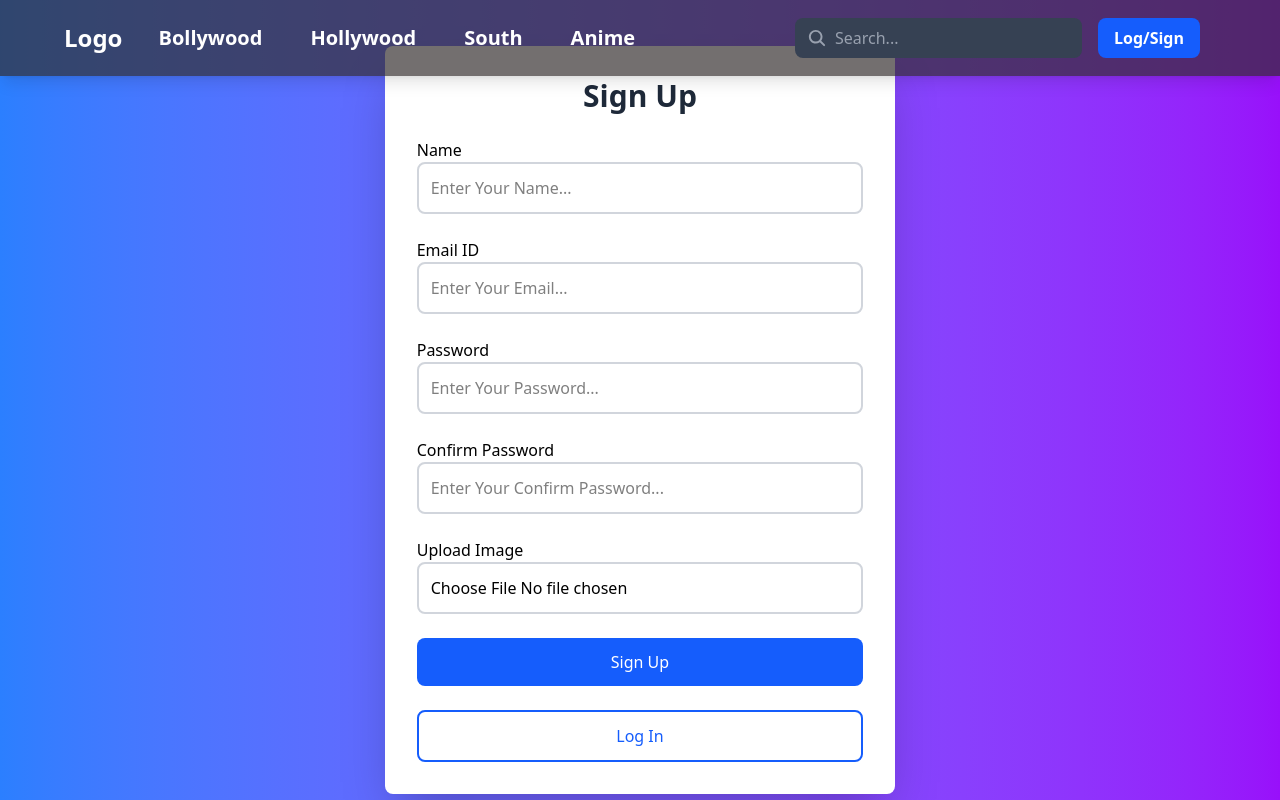
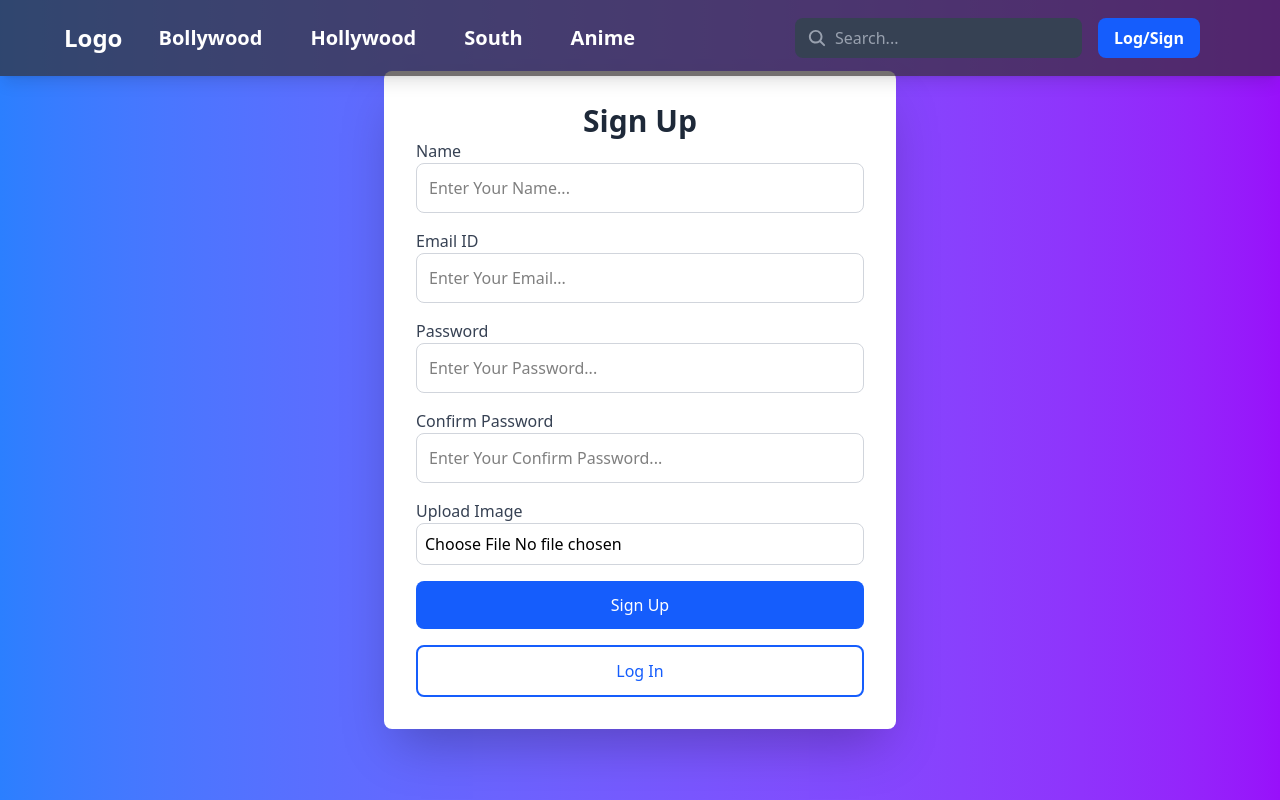
Before and after one commit to ravisingh007ravi/MovieAllTimeClient, a React (Vite) app: page /signup in a window 1280 px wide. Built offline with nearby package versions, Linux system fonts and the light colour scheme.

Commit message:
updated signup

```diff
--- a/src/components/Navbar/Navbar.jsx
+++ b/src/components/Navbar/Navbar.jsx
@@ -4,7 +4,6 @@ import { IoClose } from "react-icons/io5";
 import { Link } from 'react-router-dom';
 import DropdownMenu from './DropdownMenu';
 import Search from './Search';
-
 
 export default function Navbar() {
     const menuData = [
@@ -17,60 +16,65 @@ export default function Navbar() {
     const [login, setLogIn] = useState(false);
     const [bar, setBar] = useState(false);
 
-
-
     return (
-        <header className="fixed w-full top-0 z-50">
-            <nav className="flex items-center justify-between bg-[#332d2dae] px-4 py-4 shadow-lg md:px-8 lg:px-16">
-                {/* Left section */}
+        <header className="fixed w-full top-0 z-50 bg-[#332d2dae] shadow-lg">
+            <nav className="flex items-center justify-between px-4 py-4 md:px-8 lg:px-16">
+                {/* Left Section */}
                 <div className="flex items-center space-x-6">
                     <h1 className="text-2xl font-bold text-white">Logo</h1>
-                    <ul className="hidden space-x-6 md:flex">
+                    <ul className="hidden md:flex space-x-6">
                         {menuData.map((item, key) => (
                             <li key={key}>
                                 <Link to={item.href}>
-                                    <button className='text-white rounded-md text-xl font-semibold px-3 py-2 transition-colors hover:bg-gray-700 hover:text-white'>{item.name}</button>
+                                    <button className="text-white rounded-md text-xl font-semibold px-3 py-2 transition-colors hover:bg-gray-700 hover:text-white">
+                                        {item.name}
+                                    </button>
                                 </Link>
                             </li>
                         ))}
                     </ul>
                 </div>
 
-                {/* Center section */}
+                {/* Center Section (Search on Mobile) */}
                 <div className="md:hidden"><Search /></div>
 
-                {/* Right section */}
+                {/* Right Section */}
                 <div className="flex items-center space-x-4">
                     <div className="hidden md:flex"><Search /></div>
 
-                    {login ? (<DropdownMenu />) :
-                        (
-                            <Link className='text-orange-600 hover:text-red-400 font-bold' to='/signup'>
+                    {login ? (
+                        <DropdownMenu />
+                    ) : (
+                        <Link to="/signup" className="text-orange-600 hover:text-red-400 font-bold">
                             <button className="rounded-lg bg-blue-600 px-4 py-2 text-white transition-colors hover:bg-blue-700">
                                 Log/Sign
                             </button>
                         </Link>
                     )}
 
-                    <button onClick={() => setBar(!bar)} className="md:hidden text-white hover:text-gray-300">
-                        {bar ? <IoClose className="text-4xl" />
-                            : < FaBarsStaggered className="text-3xl" />}
+                    {/* Mobile Menu Toggle */}
+                    <button
+                        onClick={() => setBar(!bar)}
+                        className="md:hidden text-white hover:text-gray-300"
+                        aria-label="Toggle menu"
+                    >
+                        {bar ? <IoClose className="text-4xl" /> : <FaBarsStaggered className="text-3xl" />}
                     </button>
                 </div>
+            </nav>
 
-                {/* Mobile menu */}
-                <div className={`absolute top-18 right-0 w-full bg-gray-800 md:hidden ${bar ? "translate-x-0" : "translate-x-full"} transition-transform duration-300 ease-in-out`}>
-                    <ul className="flex flex-col text-center  space-y-4 p-4">
+            {/* Mobile Menu */}
+            <div className={`absolute top-16 left-0 w-full bg-gray-800 md:hidden transition-all duration-300 ease-in-out ${bar ? "block" : "hidden"}`}>
+                <ul className="flex flex-col text-center space-y-4 p-4">
                     {menuData.map((item, key) => (
                         <li key={key}>
-                                <Link to={item.href} className="rounded-md text-xl font-semibold px-3 py-2 text-gray-300 transition-colors hover:bg-gray-700 hover:text-white">
+                            <Link to={item.href} className="block rounded-md text-xl font-semibold px-3 py-2 text-gray-300 transition-colors hover:bg-gray-700 hover:text-white">
                                 {item.name}
                             </Link>
                         </li>
                     ))}
                 </ul>
             </div>
-            </nav>
         </header>
     );
 }
--- a/src/components/SignUp/SignUp.jsx
+++ b/src/components/SignUp/SignUp.jsx
@@ -8,13 +8,14 @@ import { APIURL } from "../../GlobalURL";
 export default function SignUp() {
   const navigate = useNavigate();
   const [selectedFile, setSelectedFile] = useState(null);
+  const [preview, setPreview] = useState(null);
   const [isLoading, setIsLoading] = useState(false);
 
   const formik = useFormik({
     initialValues: { name: "", email: "", password: "", confirmPassword: "" },
     validationSchema: UserSchema,
     onSubmit: async (values) => {
-      setIsLoading(true); // Start loading
+      setIsLoading(true);
       try {
         const formData = new FormData();
         formData.append("name", values.name);
@@ -24,9 +25,7 @@ export default function SignUp() {
           formData.append("profileImage", selectedFile);
         }
 
-        const response = await axios.post(`${APIURL}createUser`, formData, {
-          headers: { "Content-Type": "multipart/form-data" },
-        });
+        const response = await axios.post(`${APIURL}createUser`, formData);
 
         if (response.status === 200 || response.status === 201) {
           navigate("/otpverification");
@@ -37,33 +36,46 @@ export default function SignUp() {
         console.error("Error:", error);
         window.alert(error.response?.data?.msg || "An error occurred");
       } finally {
-        setIsLoading(false); // Stop loading after response
+        setIsLoading(false);
       }
     },
   });
 
-  const formFields = [
-    { label: "Name", name: "name", type: "text", placeholder: "Enter Your Name..." },
-    { label: "Email ID", name: "email", type: "email", placeholder: "Enter Your Email..." },
-    { label: "Password", name: "password", type: "password", placeholder: "Enter Your Password..." },
-    { label: "Confirm Password", name: "confirmPassword", type: "password", placeholder: "Enter Your Confirm Password..." },
-  ];
+  const handleFileChange = (event) => {
+    const file = event.currentTarget.files[0];
+    setSelectedFile(file);
+
+    if (file) {
+      const reader = new FileReader();
+      reader.onloadend = () => {
+        setPreview(reader.result);
+      };
+      reader.readAsDataURL(file);
+    } else {
+      setPreview(null);
+    }
+  };
 
   return (
-    <div className="flex justify-center items-center h-screen bg-gradient-to-r from-blue-500 to-purple-600">
+    <div className="flex justify-center items-center min-h-screen bg-gradient-to-r from-blue-500 to-purple-600 px-4">
       <form
         onSubmit={formik.handleSubmit}
-        className="flex flex-col gap-6 bg-white p-8 mt-10 rounded-lg shadow-2xl transition-all duration-500 hover:scale-105"
+        className="w-full max-w-lg bg-white p-6 sm:p-8 rounded-lg shadow-2xl transition-all duration-500 hover:scale-105"
         encType="multipart/form-data"
       >
         <h1 className="text-3xl font-bold text-center text-gray-800">Sign Up</h1>
 
         {/* Dynamically Generated Inputs */}
-        {formFields.map(({ label, name, type, placeholder }) => (
-          <div key={name}>
-            <label htmlFor={name}>{label}</label>
+        {[
+          { label: "Name", name: "name", type: "text", placeholder: "Enter Your Name..." },
+          { label: "Email ID", name: "email", type: "email", placeholder: "Enter Your Email..." },
+          { label: "Password", name: "password", type: "password", placeholder: "Enter Your Password..." },
+          { label: "Confirm Password", name: "confirmPassword", type: "password", placeholder: "Enter Your Confirm Password..." },
+        ].map(({ label, name, type, placeholder }) => (
+          <div key={name} className="mb-4">
+            <label htmlFor={name} className="block font-medium text-gray-700">{label}</label>
             <input
-              className="w-full p-3 border-2 border-gray-300 rounded-lg focus:border-blue-500 focus:ring-2 focus:ring-blue-200"
+              className="w-full p-3 border border-gray-300 rounded-lg focus:border-blue-500 focus:ring-2 focus:ring-blue-200"
               type={type}
               name={name}
               id={name}
@@ -77,41 +89,48 @@ export default function SignUp() {
         ))}
 
         {/* Profile Image Input */}
-        <div>
-          <label htmlFor="profileImage">Upload Image</label>
+        <div className="mb-4">
+          <label htmlFor="profileImage" className="block font-medium text-gray-700">Upload Image</label>
           <input
-            className="w-full p-3 border-2 border-gray-300 rounded-lg focus:border-blue-500 focus:ring-2 focus:ring-blue-200"
+            className="w-full p-2 border border-gray-300 rounded-lg focus:border-blue-500 focus:ring-2 focus:ring-blue-200"
             type="file"
             name="profileImage"
             id="profileImage"
             accept="image/*"
-            onChange={(event) => setSelectedFile(event.currentTarget.files[0])}
+            onChange={handleFileChange}
           />
+          {preview && (
+            <div className="mt-2 flex justify-center">
+              <img src={preview} alt="Preview" className="h-20 w-20 object-cover rounded-full shadow-lg" />
+            </div>
+          )}
         </div>
 
         {/* Submit Button with Spinner */}
         <button
           type="submit"
-          className={`w-full p-3 rounded-lg transition-all ${
+          className={`w-full p-3 rounded-lg transition-all flex items-center justify-center ${
             isLoading ? "bg-gray-500 cursor-not-allowed" : "bg-blue-600 hover:bg-blue-700 text-white"
           }`}
           disabled={isLoading}
         >
           {isLoading ? (
-            <div className="flex justify-center items-center">
+            <>
               <svg className="animate-spin h-5 w-5 mr-2 border-4 border-white border-t-transparent rounded-full" viewBox="0 0 24 24"></svg>
               Uploading...
-            </div>
+            </>
           ) : (
             "Sign Up"
           )}
         </button>
 
-        <Link to="/LogIn">
-          <button className="w-full p-3 border-2 border-blue-600 rounded-lg text-blue-600 hover:bg-blue-600 hover:text-white">
-            Log In
-          </button>
-        </Link>
+        <div className="mt-4 text-center">
+          <Link to="/LogIn" className="w-full block">
+            <button className="w-full p-3 border-2 border-blue-600 rounded-lg text-blue-600 hover:bg-blue-600 hover:text-white">
+              Log In
+            </button>
+          </Link>
+        </div>
       </form>
     </div>
   );
```
Lines whose indentation alone changed are shown as unchanged.
